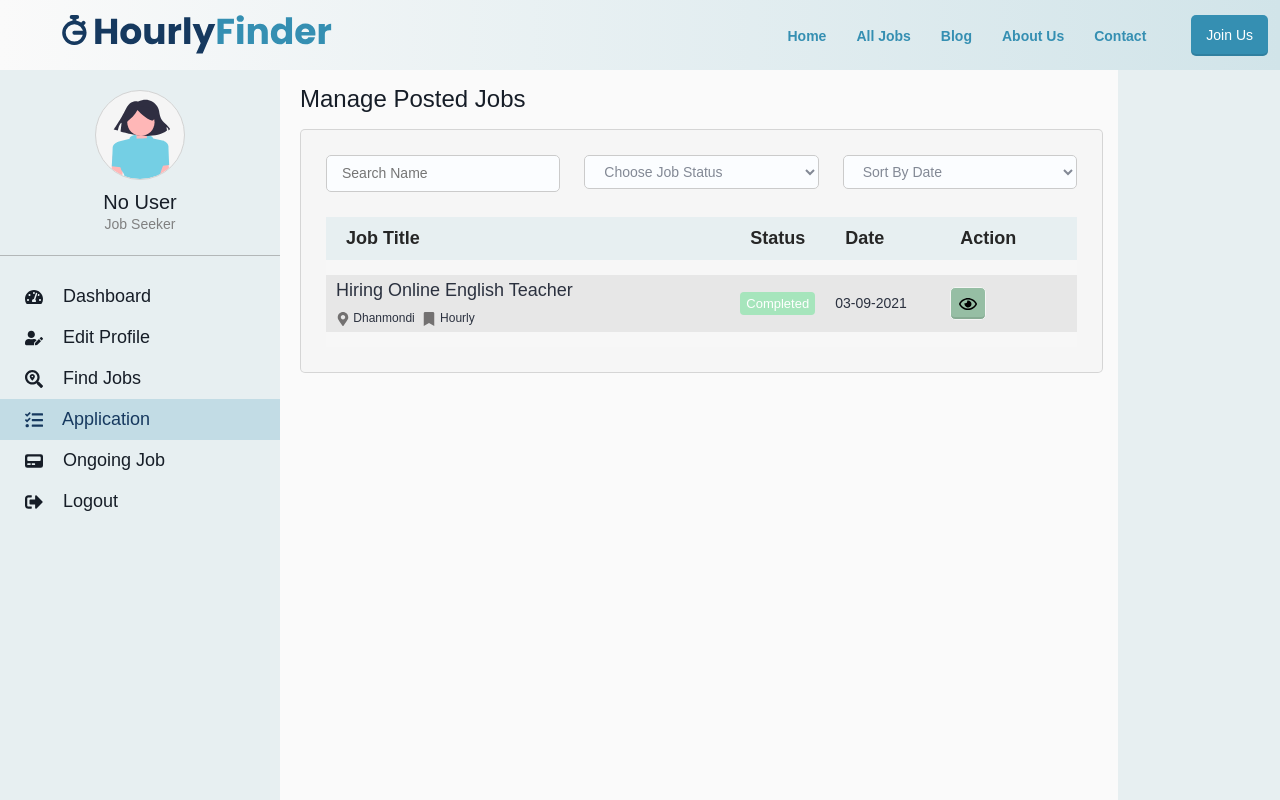
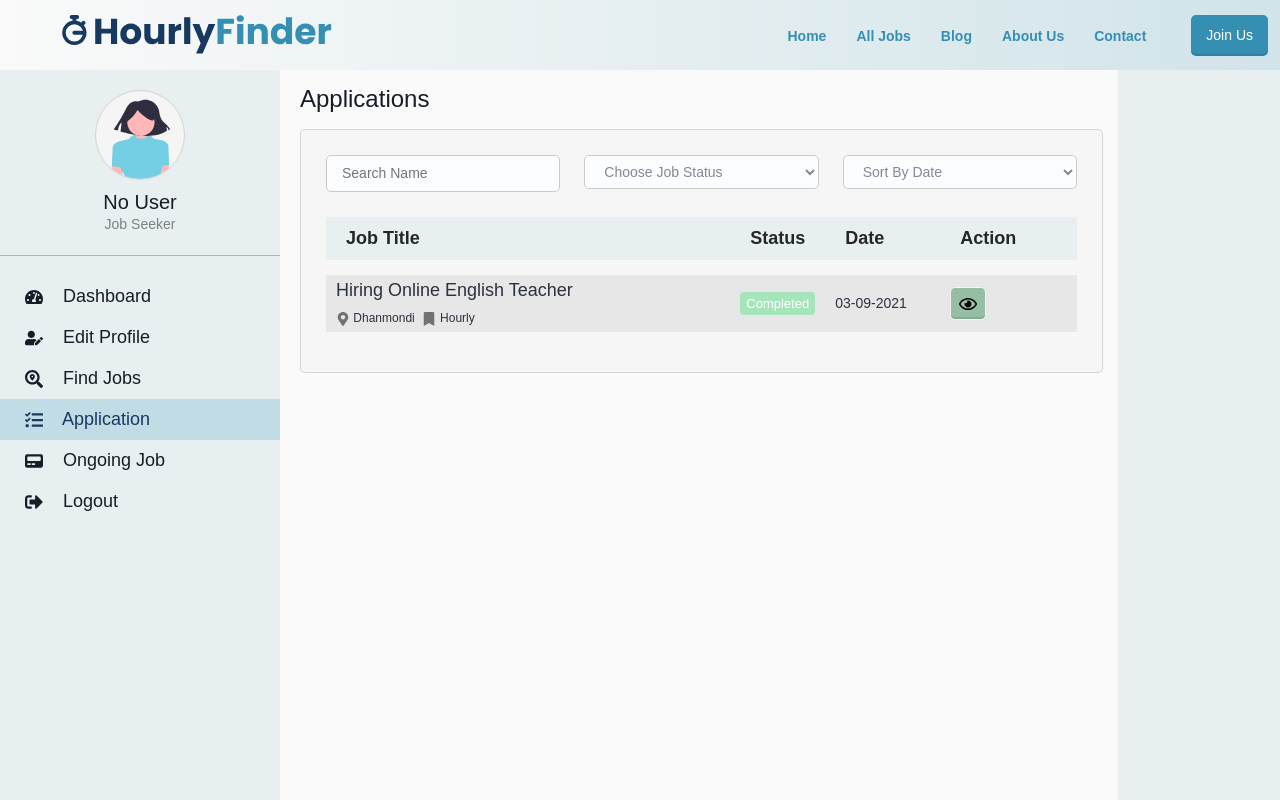
Before and after one commit to Rashed360/hourly-finder, a React (Create React App) app: page /dashboard/manage-job in a window 1280 px wide. Shown: the top 800 px of the page. Built offline with nearby package versions, Linux system fonts and the light colour scheme; no server answers; sample sign-in values are in the browser's storage.

Commit message:
few change on Manage Job page

```diff
--- a/src/components/dashboard/common/DashboradRightBar.js
+++ b/src/components/dashboard/common/DashboradRightBar.js
@@ -27,6 +27,9 @@ const DashboradRightBar = () => {
       </div>
       <div className='dashboard-right-content'>
         <h3 className='right-bar-title'>Upcoming events</h3>
+        {user?.user_type === 2 ? (
+          ""
+        ) : (
           <div className='event-wrapper'>
             <div className='event-item'>
               <div className='event-icon'>
@@ -47,6 +50,7 @@ const DashboradRightBar = () => {
               </div>
             </div>
           </div>
+        )}
       </div>
     </div>
   )
--- a/src/components/dashboard/recruiter/manageJob/RecruiterManageJob.js
+++ b/src/components/dashboard/recruiter/manageJob/RecruiterManageJob.js
@@ -1,10 +1,12 @@
 import React from "react"
 import { FaBookmark, FaMapMarkerAlt, FaRegEye } from "react-icons/fa"
+import { useSelector } from "react-redux"
 import { Link } from "react-router-dom"
 const RecruiterManageJob = () => {
+  const user = useSelector((state) => state.user.user)
   return (
     <div className='dashboard-main'>
-      <h3 className='dashboard-title'>Manage Posted Jobs</h3>
+      <h3 className='dashboard-title'>{user?.user_type === 2 ? "Manage Posted Jobs" : "Applications"}</h3>
       <div className='dashboard-content'>
         <div className='manage-job-area'>
           <div className='job-view-filter'>
```
Lines whose indentation alone changed are shown as unchanged.
